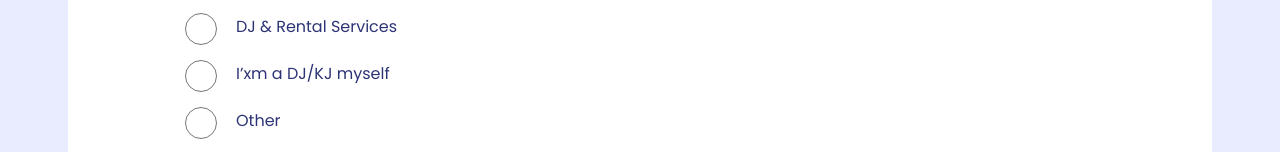
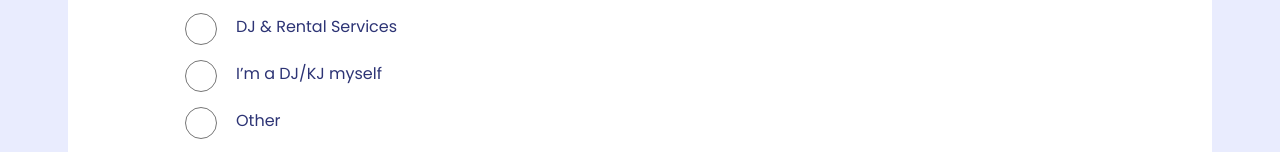
Before and after one commit to alpliar/karafun-frontend-svelte, a Svelte app: page /form in a window 1280 px wide. Shown: the part 616-768 px from the top of the page. Built offline with nearby package versions, Linux system fonts and the light colour scheme.

Commit message:
fix: typo

```diff
--- a/src/data/formSteps.js
+++ b/src/data/formSteps.js
@@ -25,7 +25,7 @@ const formSteps = [
         value: "five",
       },
       {
-        label: "I’xm a DJ/KJ myself",
+        label: "I’m a DJ/KJ myself",
         value: "six",
       },
       {
```
